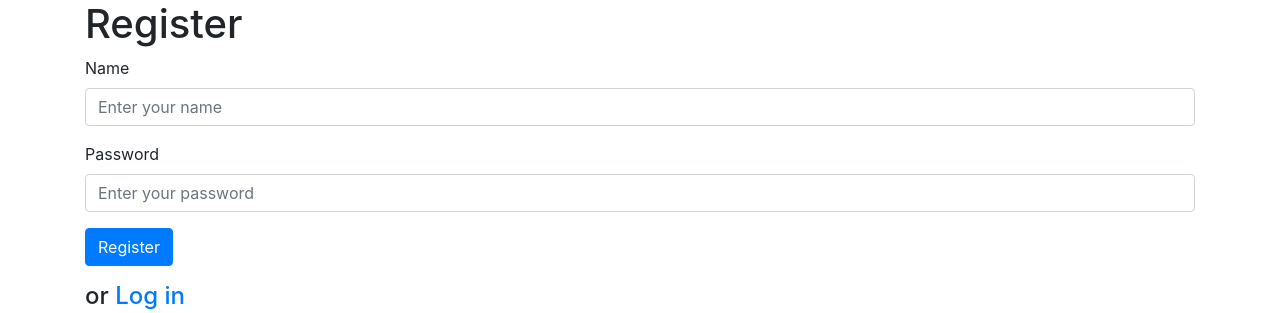
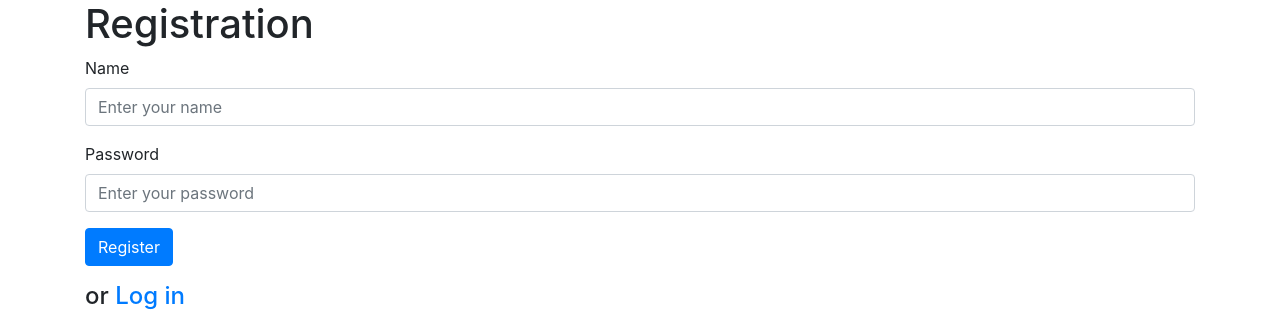
Before and after one commit to yulyapushyk/project, a Flask app: page /register in a window 1280 px wide. Shown: the top 313 px of the page. Run offline with Flask 2, Linux system fonts and the light colour scheme; some libraries are stand-ins or nearby versions.

Commit message:
update register.html

```diff
--- a/templates/register.html
+++ b/templates/register.html
@@ -5,7 +5,7 @@
 {% endblock %}
 
 {% block body %}
-<h1>Register</h1>
+<h1>Registration</h1>
     <form action="{{ url_for('register') }}" method="post">
 
         <div class="form-group">
```
